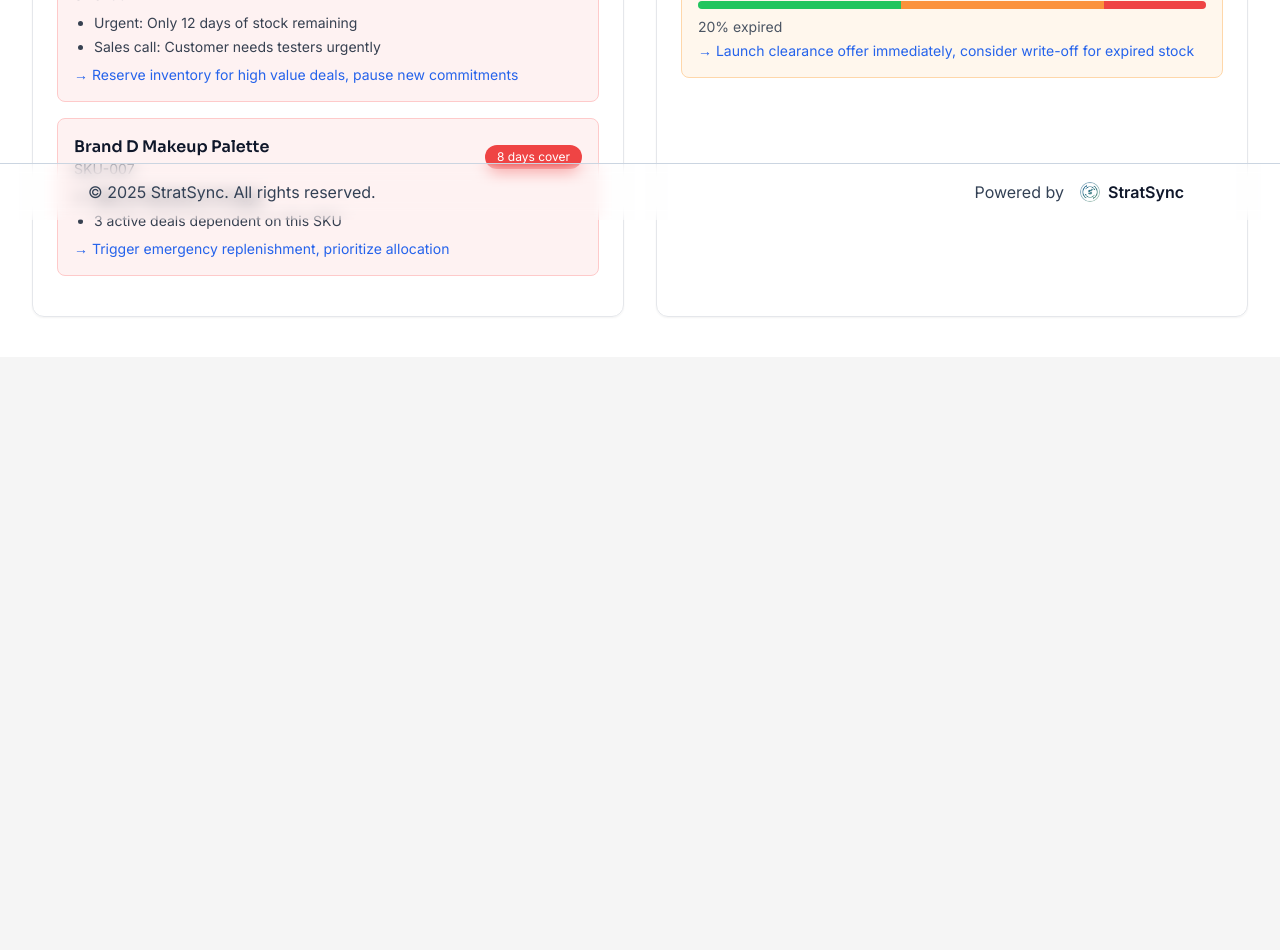
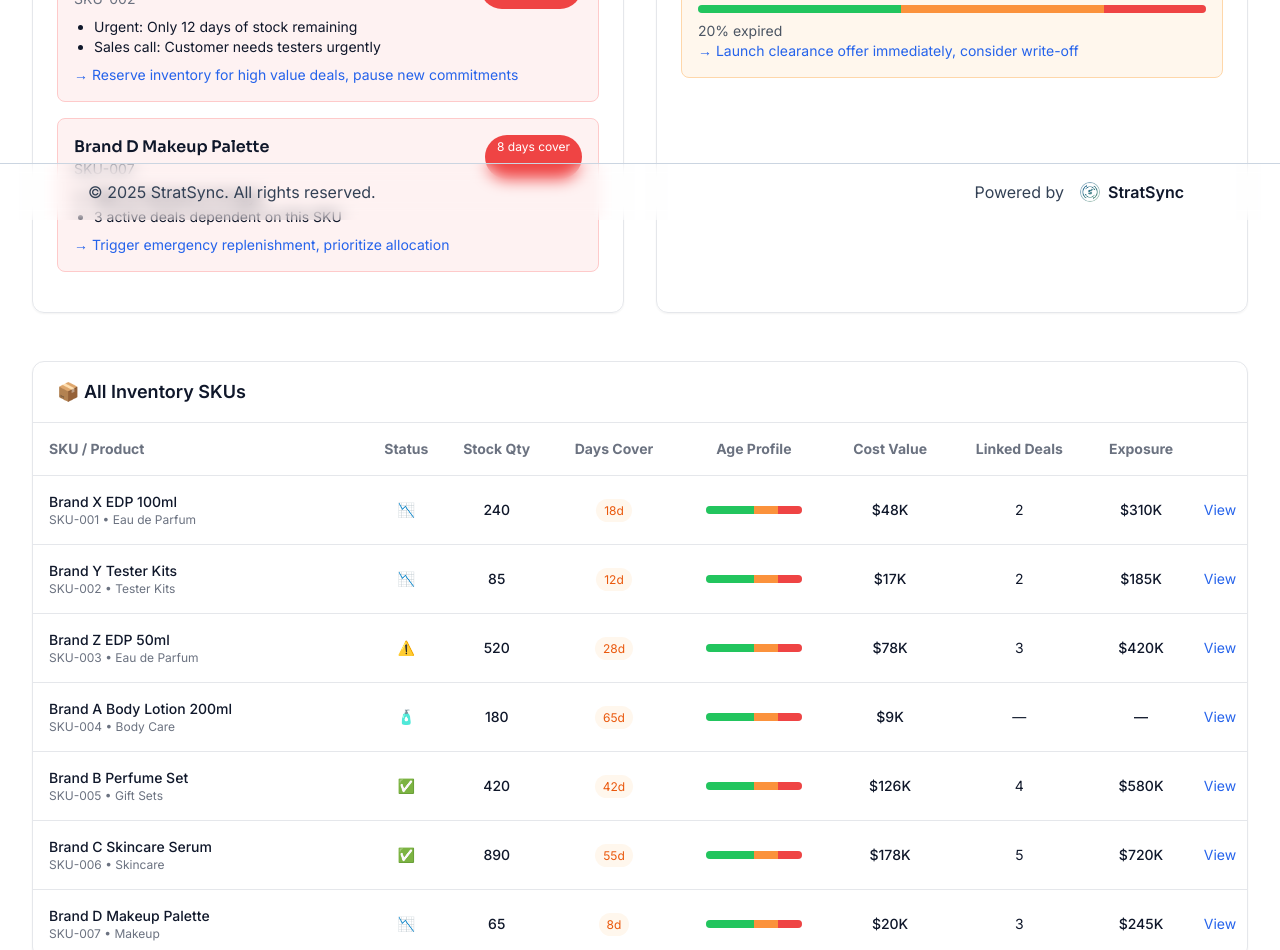
Before and after one commit to stratsync-rohit/revenue-intelligence-dashboard-tionale-v4, a React (Vite) app in the folder client/: page /inventory in a window 1280 px wide. Shown: the part 580-1530 px from the top of the page. Before the commit the page ends 937 px from the top, so only its background shows below. Built offline with nearby package versions, Linux system fonts and the light colour scheme; no server answers.

Commit message:
add alert section in Inventory section

```diff
--- a/client/src/pages/Inventory.tsx
+++ b/client/src/pages/Inventory.tsx
@@ -1,17 +1,19 @@
 import React from "react";
 import {
   AlertTriangle,
+  Archive,
+  DollarSign,
   Package,
-  DollarSign,
-  Archive,
   CheckCircle,
 } from "lucide-react";
 
+/* ===================== MAIN PAGE ===================== */
+
 const Inventory: React.FC = () => {
   return (
-    <div className="min-h-screen bg-white px-8 py-10 space-y-10">
+    <div className="min-h-screen bg-white px-8 py-10 space-y-12">
 
-      {/* ===== Top Inventory Summary ===== */}
+      {/* ===== TOP KPI CARDS ===== */}
       <div className="grid grid-cols-1 sm:grid-cols-2 lg:grid-cols-5 gap-6">
         <StatCard
           title="Critical Stock"
@@ -50,10 +52,10 @@ const Inventory: React.FC = () => {
         />
       </div>
 
-      {/* ===== Alerts Section ===== */}
+      {/* ===== ALERTS SECTION ===== */}
       <div className="grid grid-cols-1 lg:grid-cols-2 gap-8">
 
-        {/* ===== Critical Stock Alerts ===== */}
+        {/* ---- Critical Stock Alerts ---- */}
         <div className="rounded-xl border p-6 shadow-sm">
           <h2 className="text-xl font-semibold text-red-600 flex items-center gap-2 mb-6">
             <AlertTriangle size={20} />
@@ -94,7 +96,7 @@ const Inventory: React.FC = () => {
           />
         </div>
 
-        {/* ===== Aging Inventory Alerts ===== */}
+        {/* ---- Aging Inventory Alerts ---- */}
         <div className="rounded-xl border p-6 shadow-sm">
           <h2 className="text-xl font-semibold text-orange-500 flex items-center gap-2 mb-6">
             <Archive size={20} />
@@ -116,30 +118,132 @@ const Inventory: React.FC = () => {
           />
         </div>
       </div>
+
+      {/* ===== ALL INVENTORY SKUs TABLE ===== */}
+      <div className="rounded-xl border shadow-sm">
+        <div className="px-6 py-4 border-b font-semibold text-lg">
+          📦 All Inventory SKUs
+        </div>
+
+        <table className="w-full text-sm">
+          <thead className="text-gray-500 border-b">
+            <tr>
+              <th className="text-left p-4">SKU / Product</th>
+              <th>Status</th>
+              <th>Stock Qty</th>
+              <th>Days Cover</th>
+              <th>Age Profile</th>
+              <th>Cost Value</th>
+              <th>Linked Deals</th>
+              <th>Exposure</th>
+              <th></th>
+            </tr>
+          </thead>
+
+          <tbody>
+            <SkuRow
+              name="Brand X EDP 100ml"
+              sku="SKU-001 • Eau de Parfum"
+              status="down"
+              qty="240"
+              days="18d"
+              cost="$48K"
+              deals="2"
+              exposure="$310K"
+            />
+            <SkuRow
+              name="Brand Y Tester Kits"
+              sku="SKU-002 • Tester Kits"
+              status="down"
+              qty="85"
+              days="12d"
+              cost="$17K"
+              deals="2"
+              exposure="$185K"
+            />
+            <SkuRow
+              name="Brand Z EDP 50ml"
+              sku="SKU-003 • Eau de Parfum"
+              status="warning"
+              qty="520"
+              days="28d"
+              cost="$78K"
+              deals="3"
+              exposure="$420K"
+            />
+            <SkuRow
+              name="Brand A Body Lotion 200ml"
+              sku="SKU-004 • Body Care"
+              status="aging"
+              qty="180"
+              days="65d"
+              cost="$9K"
+            />
+            <SkuRow
+              name="Brand B Perfume Set"
+              sku="SKU-005 • Gift Sets"
+              status="healthy"
+              qty="420"
+              days="42d"
+              cost="$126K"
+              deals="4"
+              exposure="$580K"
+            />
+            <SkuRow
+              name="Brand C Skincare Serum"
+              sku="SKU-006 • Skincare"
+              status="healthy"
+              qty="890"
+              days="55d"
+              cost="$178K"
+              deals="5"
+              exposure="$720K"
+            />
+            <SkuRow
+              name="Brand D Makeup Palette"
+              sku="SKU-007 • Makeup"
+              status="down"
+              qty="65"
+              days="8d"
+              cost="$20K"
+              deals="3"
+              exposure="$245K"
+            />
+          </tbody>
+        </table>
+      </div>
     </div>
   );
 };
 
-/* ===== Components ===== */
+export default Inventory;
+
+/* ===================== COMPONENTS ===================== */
+
+const colorMap: any = {
+  red: "border-red-500 text-red-500",
+  orange: "border-orange-500 text-orange-500",
+  blue: "border-blue-500 text-blue-500",
+  purple: "border-purple-500 text-purple-500",
+  green: "border-green-500 text-green-500",
+};
 
 const StatCard = ({ title, value, sub, color, icon }: any) => (
-  <div
-    className={`rounded-xl border-l-4 p-5 shadow-sm bg-white border-${color}-500`}
-  >
-    <div className="flex justify-between items-start">
+  <div className={`rounded-xl border-l-4 p-5 shadow-sm ${colorMap[color]}`}>
+    <div className="flex justify-between">
       <div>
         <p className="text-sm text-gray-500">{title}</p>
         <h3 className="text-2xl font-bold">{value}</h3>
         <p className="text-sm text-gray-500">{sub}</p>
       </div>
-      <div className={`text-${color}-500`}>{icon}</div>
+      {icon}
     </div>
   </div>
 );
 
 const CriticalCard = ({ title, sku, badge, points, action }: any) => (
   <div className="bg-red-50 border border-red-200 rounded-lg p-4 mb-4">
-    <div className="flex justify-between items-center mb-2">
+    <div className="flex justify-between mb-2">
       <div>
         <h4 className="font-semibold">{title}</h4>
         <p className="text-sm text-gray-500">{sku}</p>
@@ -148,20 +252,18 @@ const CriticalCard = ({ title, sku, badge, points, action }: any) => (
         {badge}
       </span>
     </div>
-    <ul className="text-sm text-gray-700 space-y-1 mb-2 list-disc pl-5">
+    <ul className="text-sm list-disc pl-5 mb-2">
       {points.map((p: string, i: number) => (
         <li key={i}>{p}</li>
       ))}
     </ul>
-    <p className="text-sm text-blue-600 cursor-pointer">
-      → {action}
-    </p>
+    <p className="text-sm text-blue-600">→ {action}</p>
   </div>
 );
 
 const AgingCard = ({ title, sku, badge, expired }: any) => (
   <div className="bg-orange-50 border border-orange-200 rounded-lg p-4 mb-4">
-    <div className="flex justify-between items-center mb-2">
+    <div className="flex justify-between mb-2">
       <div>
         <h4 className="font-semibold">{title}</h4>
         <p className="text-sm text-gray-500">{sku}</p>
@@ -171,17 +273,56 @@ const AgingCard = ({ title, sku, badge, expired }: any) => (
       </span>
     </div>
 
-    <div className="h-2 rounded-full bg-gray-200 overflow-hidden mb-2">
+    <div className="h-2 bg-gray-200 rounded-full overflow-hidden mb-2">
       <div className="h-full bg-green-500 w-2/5 float-left" />
       <div className="h-full bg-orange-400 w-2/5 float-left" />
       <div className="h-full bg-red-500 w-1/5 float-left" />
     </div>
 
-    <p className="text-sm text-gray-600 mb-1">{expired} expired</p>
-    <p className="text-sm text-blue-600 cursor-pointer">
-      → Launch clearance offer immediately, consider write-off for expired stock
+    <p className="text-sm text-gray-600">{expired} expired</p>
+    <p className="text-sm text-blue-600">
+      → Launch clearance offer immediately, consider write-off
     </p>
   </div>
 );
 
-export default Inventory;
+const SkuRow = ({
+  name,
+  sku,
+  status,
+  qty,
+  days,
+  cost,
+  deals,
+  exposure,
+}: any) => (
+  <tr className="border-b last:border-none">
+    <td className="p-4">
+      <div className="font-medium">{name}</div>
+      <div className="text-xs text-gray-500">{sku}</div>
+    </td>
+    <td className="text-center">
+      {status === "healthy" && "✅"}
+      {status === "warning" && "⚠️"}
+      {status === "aging" && "🧴"}
+      {status === "down" && "📉"}
+    </td>
+    <td className="text-center font-medium">{qty}</td>
+    <td className="text-center">
+      <span className="px-2 py-1 rounded-full bg-orange-50 text-orange-600 text-xs">
+        {days}
+      </span>
+    </td>
+    <td className="text-center">
+      <div className="h-2 w-24 bg-gray-200 rounded-full mx-auto overflow-hidden">
+        <div className="h-full bg-green-500 w-1/2 float-left" />
+        <div className="h-full bg-orange-400 w-1/4 float-left" />
+        <div className="h-full bg-red-500 w-1/4 float-left" />
+      </div>
+    </td>
+    <td className="text-center font-medium">{cost}</td>
+    <td className="text-center">{deals || "—"}</td>
+    <td className="text-center font-medium">{exposure || "—"}</td>
+    <td className="text-center text-blue-600 cursor-pointer">View</td>
+  </tr>
+);
```
